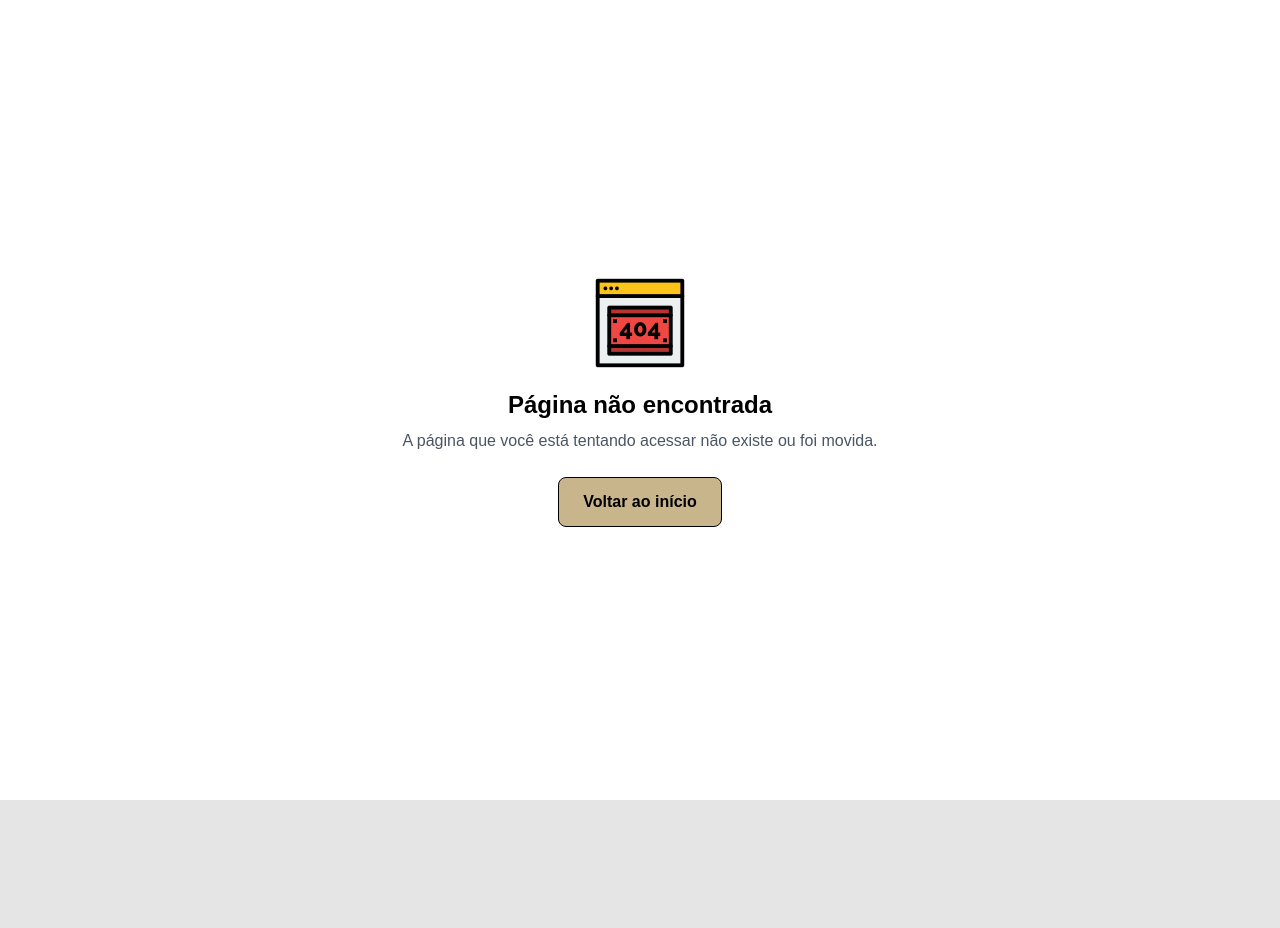
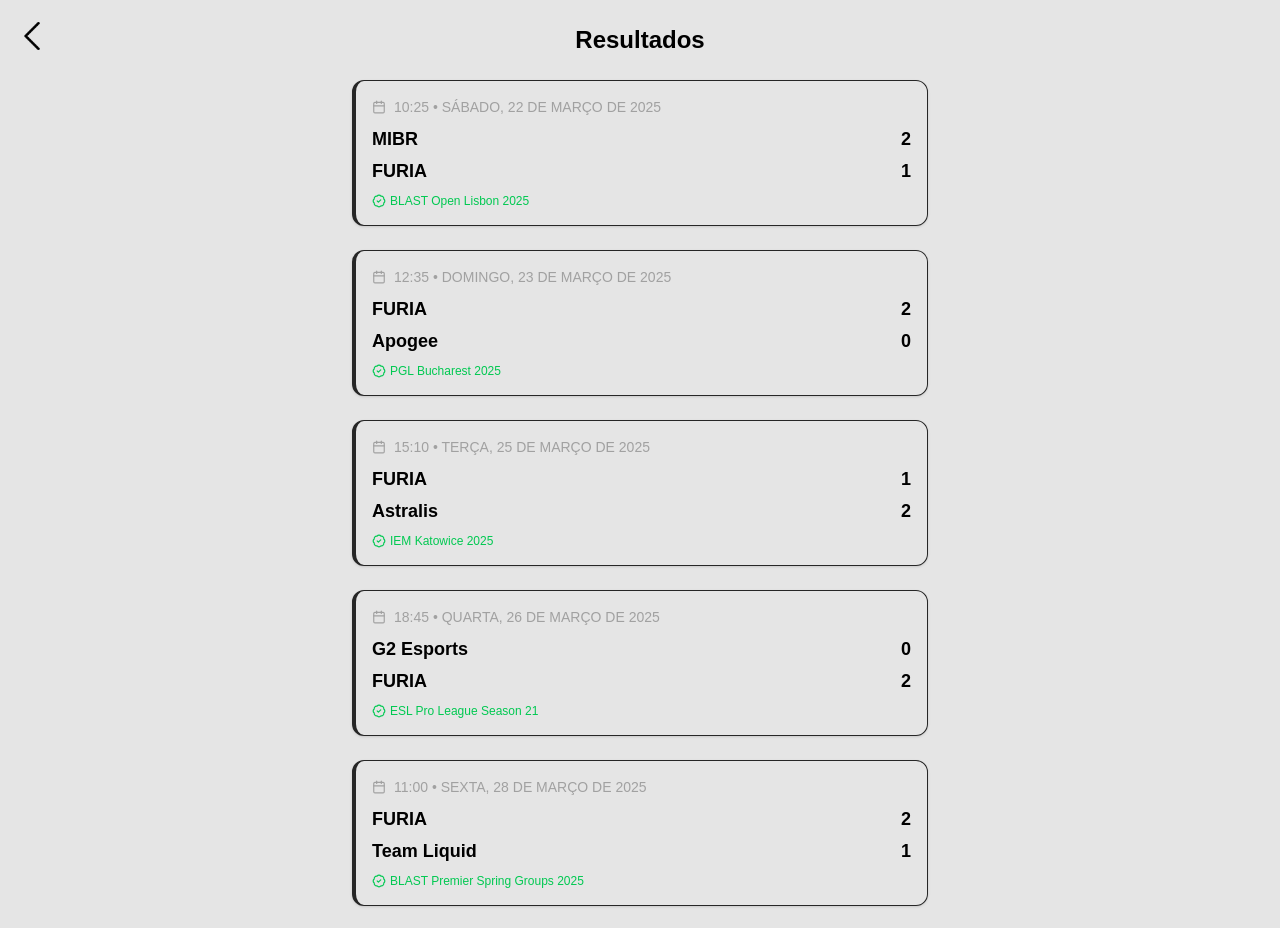
Before and after one commit to GustAmaral/Desafio_FURIA, a Next.js app in the folder Web_test/furia-chat/: page /leaderboard in a window 1280 px wide. Before the commit this address had no page. Shown: the top 928 px of the page. Before the commit the page ends 800 px from the top, so only its background shows below. Built offline with nearby package versions, Linux system fonts and the light colour scheme.

Commit message:
Implementação da tabela de classificação e polimento de estruturas de código

```diff
--- a/Web_test/furia-chat/package.json
+++ b/Web_test/furia-chat/package.json
@@ -11,6 +11,7 @@
   "dependencies": {
     "firebase": "^11.6.1",
     "firebase-admin": "^13.3.0",
+    "lucide-react": "^0.507.0",
     "next": "15.3.1",
     "react": "^19.0.0",
     "react-dom": "^19.0.0",
--- a/Web_test/furia-chat/src/app/chat/select/page.tsx
+++ b/Web_test/furia-chat/src/app/chat/select/page.tsx
@@ -41,7 +41,7 @@
 						<button
 							key={chat.id}
 							onClick={() => router.push(`/chat/${chat.id}`)}
-							className="bg-gray-200 hover:bg-gray-300 border border-black rounded-lg py-3 text-black font-semibold w-full"
+							className="bg-gray-200 hover:bg-yellow-500 border border-black rounded-lg py-3 text-black font-semibold w-full"
 						>
 							{chat.label}
 						</button>
--- /dev/null
+++ b/Web_test/furia-chat/src/app/components/Card.tsx
@@ -0,0 +1,15 @@
+import * as React from "react"
+import { cn } from "@/lib/util"
+
+const Card = React.forwardRef<HTMLDivElement, React.HTMLAttributes<HTMLDivElement>>(
+  ({ className, ...props }, ref) => (
+    <div
+      ref={ref}
+      className={cn("rounded-xl border border-neutral-800 bg-neutral-200 text-black shadow-sm", className)}
+      {...props}
+    />
+  )
+)
+Card.displayName = "Card"
+
+export { Card }
--- a/Web_test/furia-chat/src/app/components/DesktopDashboardPage.tsx
+++ b/Web_test/furia-chat/src/app/components/DesktopDashboardPage.tsx
@@ -1,35 +1,35 @@
-"use client";
+"use client"
 
-import { useEffect, useState } from "react";
-import { useRouter } from "next/navigation";
-import Image from "next/image";
-import { signOut } from "firebase/auth";
-import { auth } from "@/lib/firebase";
-import SidebarNavigation from "@/app/components/SidebarNavigation";
-import LiveStatusDisplay from "@/app/components/LiveStatus";
+import { useEffect, useState } from "react"
+import { useRouter } from "next/navigation"
+import Image from "next/image"
+import { signOut } from "firebase/auth"
+import { auth } from "@/lib/firebase"
+import SidebarNavigation from "@/app/components/SidebarNavigation"
+import LiveStatusDisplay from "@/app/components/LiveStatus"
 
 interface DesktopDashboardPageProps {
-	isMobile: boolean;
-	onLogout: () => void;
+	isMobile: boolean
+	onLogout: () => void
 }
 
 const DesktopDashboardPage: React.FC<DesktopDashboardPageProps> = ({
 	isMobile,
 	onLogout,
 }) => {
-	const router = useRouter();
-	const [isLoggingOut, setIsLoggingOut] = useState(false);
-	const [isChatSidebarOpen, setIsChatSidebarOpen] = useState(false);
+	const router = useRouter()
+	const [isLoggingOut, setIsLoggingOut] = useState(false)
+	const [isChatSidebarOpen, setIsChatSidebarOpen] = useState(false)
 	const chatOptions = [
 		{ id: "geral", label: "#geral" },
 		{ id: "pre-jogo", label: "#pré-jogo" },
 		{ id: "pos-jogo", label: "#pós-jogo" },
 		{ id: "clipes-e-memes", label: "#clipes-e-memes" },
-	];
+	]
 
 	const toggleChatSidebar = () => {
-		setIsChatSidebarOpen(!isChatSidebarOpen);
-	};
+		setIsChatSidebarOpen(!isChatSidebarOpen)
+	}
 
 	return (
 		<div className="flex h-screen bg-gray-50">
@@ -58,7 +58,10 @@
 					>
 						WATCH PARTY
 					</button>
-					<button className="bg-gray-200 border border-black text-black py-3 rounded-lg font-semibold hover:bg-yellow-500 transition">
+					<button
+						className="bg-gray-200 border border-black text-black py-3 rounded-lg font-semibold hover:bg-yellow-500 transition"
+						onClick={() => router.push("/leaderboard")}
+					>
 						TABELA DE CLASSIFICAÇÃO
 					</button>
 				</div>
@@ -73,7 +76,7 @@
 									<button
 										key={chat.id}
 										onClick={() => router.push(`/chat/${chat.id}`)}
-										className="bg-gray-200 hover:bg-gray-300 border border-black rounded-lg py-3 text-black font-semibold w-full"
+										className="bg-gray-200 hover:bg-yellow-500 border border-black rounded-lg py-3 text-black font-semibold w-full"
 									>
 										{chat.label}
 									</button>
@@ -101,7 +104,7 @@
 				</div>
 			</main>
 		</div>
-	);
-};
+	)
+}
 
-export default DesktopDashboardPage;
+export default DesktopDashboardPage
--- a/Web_test/furia-chat/src/app/components/LivePlayer.tsx
+++ b/Web_test/furia-chat/src/app/components/LivePlayer.tsx
@@ -1,5 +1,6 @@
-// src/components/LivePlayer.tsx
 "use client"
+
+import { useEffect, useState } from "react"
 
 interface LivePlayerProps {
   channel?: string
@@ -7,6 +8,14 @@
 }
 
 const LivePlayer: React.FC<LivePlayerProps> = ({ channel = "gaules", src }) => {
+  const [hostname, setHostname] = useState<string | null>(null)
+
+  useEffect(() => {
+    if (typeof window !== "undefined") {
+      setHostname(window.location.hostname)
+    }
+  }, [])
+
   return (
     <div className="w-full h-full aspect-video">
       {src ? (
@@ -15,13 +24,13 @@
           allowFullScreen
           className="w-full h-full rounded-xl"
         />
-      ) : (
+      ) : hostname ? (
         <iframe
-          src={`https://player.twitch.tv/?channel=${channel}&parent=localhost`}
+          src={`https://player.twitch.tv/?channel=${channel}&parent=${hostname}`}
           allowFullScreen
           className="w-full h-full rounded-xl"
         />
-      )}
+      ) : null}
     </div>
   )
 }
--- a/Web_test/furia-chat/src/app/components/MobileDashboardPage.tsx
+++ b/Web_test/furia-chat/src/app/components/MobileDashboardPage.tsx
@@ -45,7 +45,10 @@
 				>
 					WATCH PARTY
 				</button>
-				<button className="bg-gray-200 border border-black text-black py-3 rounded-lg font-semibold hover:bg-yellow-500 transition w-full flex justify-center">
+				<button
+					className="bg-gray-200 border border-black text-black py-3 rounded-lg font-semibold hover:bg-yellow-500 transition w-full flex justify-center"
+					onClick={() => router.push("/leaderboard")}
+				>
 					TABELA DE CLASSIFICAÇÃO
 				</button>
 			</div>
--- a/Web_test/furia-chat/src/app/components/NavigationBar.tsx
+++ b/Web_test/furia-chat/src/app/components/NavigationBar.tsx
@@ -17,7 +17,7 @@
     const navigationItems = [
         { route: "/dashboard", base: "home", ext: "svg", alt: "Home", label: "Home" },
         { route: "/chat/select", base: "bate_papo", ext: "png", alt: "Chat", label: "Chat" },
-        { route: "/ranking", base: "trofeu", ext: "png", alt: "Ranking", label: "Ranking" },
+        { route: "ranking", base: "trofeu", ext: "png", alt: "Ranking", label: "Ranking" },
         { route: "/settings", base: "config", ext: "svg", alt: "Config", label: "Configurações" },
     ]
 
--- a/Web_test/furia-chat/src/app/components/SidebarNavigation.tsx
+++ b/Web_test/furia-chat/src/app/components/SidebarNavigation.tsx
@@ -1,5 +1,6 @@
 "use client"
 
+import { useState } from "react"
 import { useRouter, usePathname } from "next/navigation"
 import Image from "next/image"
 
@@ -14,12 +15,13 @@
 }) => {
 	const router = useRouter()
 	const pathname = usePathname()
+	const [isSettingsOpen, setIsSettingsOpen] = useState(false)
 
 	const isActive = (path: string) => pathname === path
 
 	const navigationItems = [
 		{ route: "/dashboard", base: "home", ext: "svg", alt: "Home" },
-		{ route: "/ranking", base: "trofeu", ext: "png", alt: "Ranking" },
+		{ route: "ranking", base: "trofeu", ext: "png", alt: "Ranking" },
 		{ route: "/settings", base: "config", ext: "svg", alt: "Configurações" },
 	]
 
@@ -28,23 +30,31 @@
 		return `/icons/${base}.${ext}`
 	}
 
-	if (isMobile) {
-		return null // Não renderizar a sidebar em mobile
-	}
+	const settingsOptions = [
+		"Editar Perfil",
+		"Dados e Privacidade",
+		"Clipes Salvos",
+		"Aparência",
+	]
+
+	if (isMobile) return null
 
 	return (
-		<aside className="bg-gray-100 w-16 p-4 flex flex-col items-center gap-6 h-full sticky top-0">
-			<h2 className="sr-only">FURIA CHAT</h2>{" "}
-			{/* Esconde o título visualmente */}
-			<nav className="flex flex-col gap-4 w-full items-center">
+		<aside className="bg-gray-100 w-16 p-4 flex flex-col items-center gap-6 h-full sticky top-0 relative">
+			<h2 className="sr-only">FURIA CHAT</h2>
+			<nav className="flex flex-col gap-4 w-full items-center relative">
 				{navigationItems.map((item) => (
+					<div key={item.route} className="relative">
 						<button
-						key={item.route}
-						onClick={() =>
-							item.route.startsWith("/")
-								? router.push(item.route)
-								: alert("Em breve!")
+							onClick={() => {
+								if (item.route === "/settings") {
+									setIsSettingsOpen((prev) => !prev)
+								} else if (!item.route.startsWith("/")) {
+									alert("Em breve!")
+								} else {
+									router.push(item.route)
 								}
+							}}
 							className={`w-10 h-10 rounded-md flex items-center justify-center hover:bg-gray-200 transition-colors ${
 								isActive(item.route) ? "bg-gray-200" : "text-gray-700"
 							}`}
@@ -56,8 +66,26 @@
 								height={24}
 							/>
 						</button>
+
+						{/* Menu flutuante de configurações */}
+						{item.route === "/settings" && isSettingsOpen && (
+							<div className="absolute left-14 top-0 bg-white shadow-lg border border-gray-200 rounded-md py-2 w-48 z-10">
+								{settingsOptions.map((option, index) => (
+									<button
+										key={index}
+										onClick={() => alert("Em breve!")}
+										className="w-full text-left px-4 py-2 text-sm text-gray-800 hover:bg-gray-100"
+									>
+										{option}
+									</button>
+								))}
+							</div>
+						)}
+					</div>
 				))}
 			</nav>
+
+			{/* Botão de logout */}
 			<button
 				onClick={onLogout}
 				className="w-10 h-10 rounded-md flex items-center justify-center hover:bg-red-100 transition-colors text-red-500"
--- /dev/null
+++ b/Web_test/furia-chat/src/app/leaderboard/page.tsx
@@ -0,0 +1,139 @@
+"use client"
+
+import { Card } from "@/app/components/Card"
+import { BadgeCheck, Calendar } from "lucide-react"
+import { useRouter } from "next/navigation"
+import Image from "next/image"
+
+const matches = [
+  {
+    date: "10:25 • SÁBADO, 22 DE MARÇO DE 2025",
+    team1: "MIBR",
+    team2: "FURIA",
+    score1: 2,
+    score2: 1,
+    event: "BLAST Open Lisbon 2025",
+  },
+  {
+    date: "12:35 • DOMINGO, 23 DE MARÇO DE 2025",
+    team1: "FURIA",
+    team2: "Apogee",
+    score1: 2,
+    score2: 0,
+    event: "PGL Bucharest 2025",
+  },
+  {
+    date: "15:10 • TERÇA, 25 DE MARÇO DE 2025",
+    team1: "FURIA",
+    team2: "Astralis",
+    score1: 1,
+    score2: 2,
+    event: "IEM Katowice 2025"
+  },
+  {
+    date: "18:45 • QUARTA, 26 DE MARÇO DE 2025",
+    team1: "G2 Esports",
+    team2: "FURIA",
+    score1: 0,
+    score2: 2,
+    event: "ESL Pro League Season 21"
+  },
+  {
+    date: "11:00 • SEXTA, 28 DE MARÇO DE 2025",
+    team1: "FURIA",
+    team2: "Team Liquid",
+    score1: 2,
+    score2: 1,
+    event: "BLAST Premier Spring Groups 2025"
+  },
+  {
+    date: "14:20 • SÁBADO, 29 DE MARÇO DE 2025",
+    team1: "Natus Vincere",
+    team2: "FURIA",
+    score1: 2,
+    score2: 0,
+    event: "BLAST Premier Spring Final 2025"
+  },
+  {
+    date: "17:55 • DOMINGO, 30 DE MARÇO DE 2025",
+    team1: "FURIA",
+    team2: "Heroic",
+    score1: 1,
+    score2: 2,
+    event: "IEM Dallas 2025"
+  },
+  {
+    date: "13:05 • SEGUNDA, 31 DE MARÇO DE 2025",
+    team1: "Complexity",
+    team2: "FURIA",
+    score1: 0,
+    score2: 2,
+    event: "ESL Challenger League Season 47 North America"
+  },
+  {
+    date: "16:30 • TERÇA, 1 DE ABRIL DE 2025",
+    team1: "FURIA",
+    team2: "FaZe Clan",
+    score1: 2,
+    score2: 1,
+    event: "BLAST.tv Paris Major 2025: American RMR"
+  },
+  {
+    date: "19:00 • QUARTA, 2 DE ABRIL DE 2025",
+    team1: "9z Team",
+    team2: "FURIA",
+    score1: 0,
+    score2: 2,
+    event: "BLAST.tv Paris Major 2025: American RMR"
+  }
+]
+
+export default function MatchesPage() {
+  const router = useRouter()
+
+  return (
+    <div className="min-h-screen text-black relative px-4 py-6">
+      {/* Botão de voltar com ícone */}
+      <button
+        onClick={() => router.push("/dashboard")}
+        className="absolute top-4 left-4 w-10 h-10"
+      >
+        <Image
+          src="/icons/voltar_p.png"
+          alt="Voltar"
+          width={32}
+          height={32}
+          className="object-contain"
+        />
+      </button>
+
+      <h1 className="text-center text-2xl font-bold mb-6">Resultados</h1>
+
+      {/* Cards centralizados */}
+      <div className="flex flex-col items-center gap-6">
+        {matches.map((match, i) => (
+          <Card key={i} className="w-full max-w-xl p-4 border-l-4 border-green-500">
+            <div className="text-sm text-neutral-400 flex items-center gap-2 mb-2">
+              <Calendar size={14} />
+              {match.date}
+            </div>
+
+            <div className="flex justify-between text-lg font-semibold mb-1">
+              <span>{match.team1}</span>
+              <span>{match.score1}</span>
+            </div>
+            <div className="flex justify-between text-lg font-semibold">
+              <span>{match.team2}</span>
+              <span>{match.score2}</span>
+            </div>
+
+            <div className="text-green-500 text-xs mt-2 flex items-center gap-1">
+              <BadgeCheck size={14} />
+              {match.event}
+            </div>
+          </Card>
+        ))}
+      </div>
+    </div>
+  )
+}
--- /dev/null
+++ b/Web_test/furia-chat/src/lib/util.ts
@@ -0,0 +1,4 @@
+
+export function cn(...inputs: (string | false | null | undefined)[]) {
+    return inputs.filter(Boolean).join(" ")
+  }
```
Also changed, not shown: 1 other file (tests, documents, lock files or other folders). Lines whose indentation alone changed are shown as unchanged.
